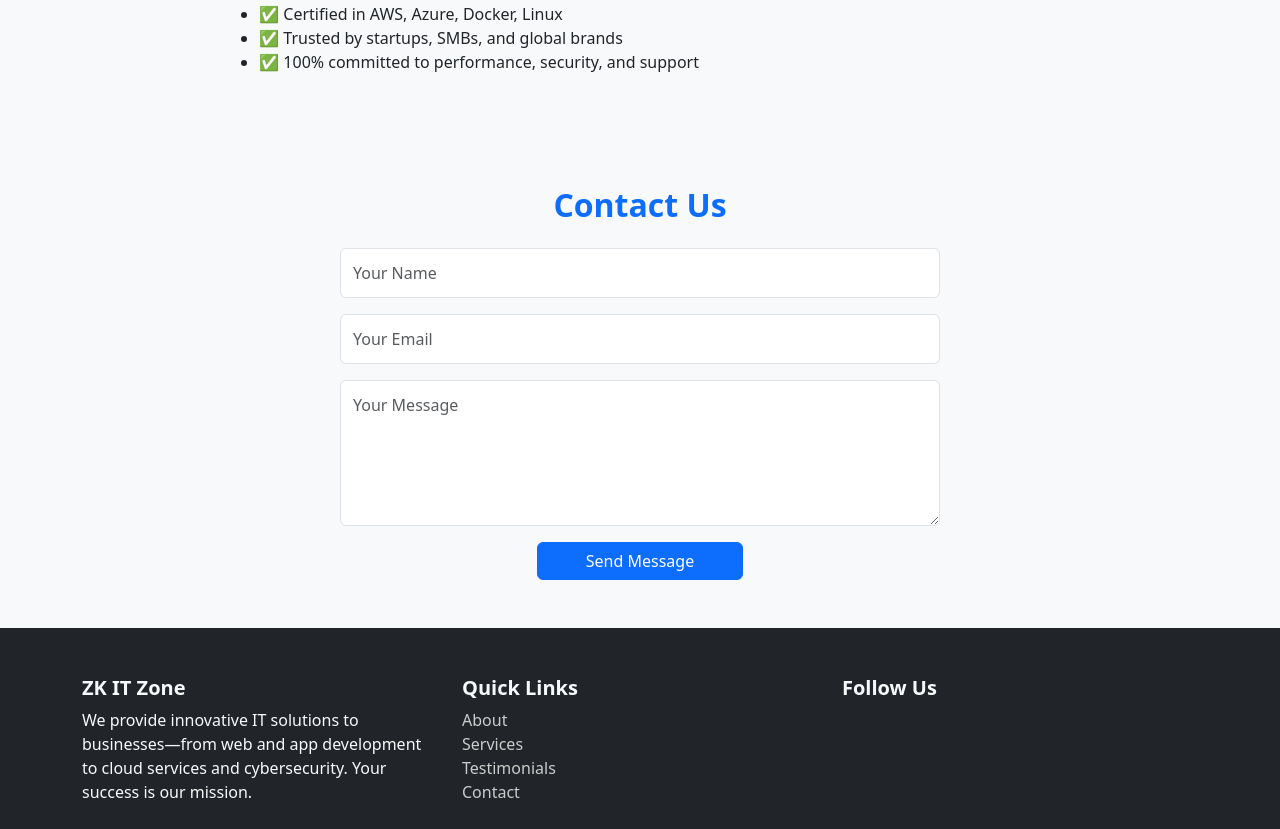
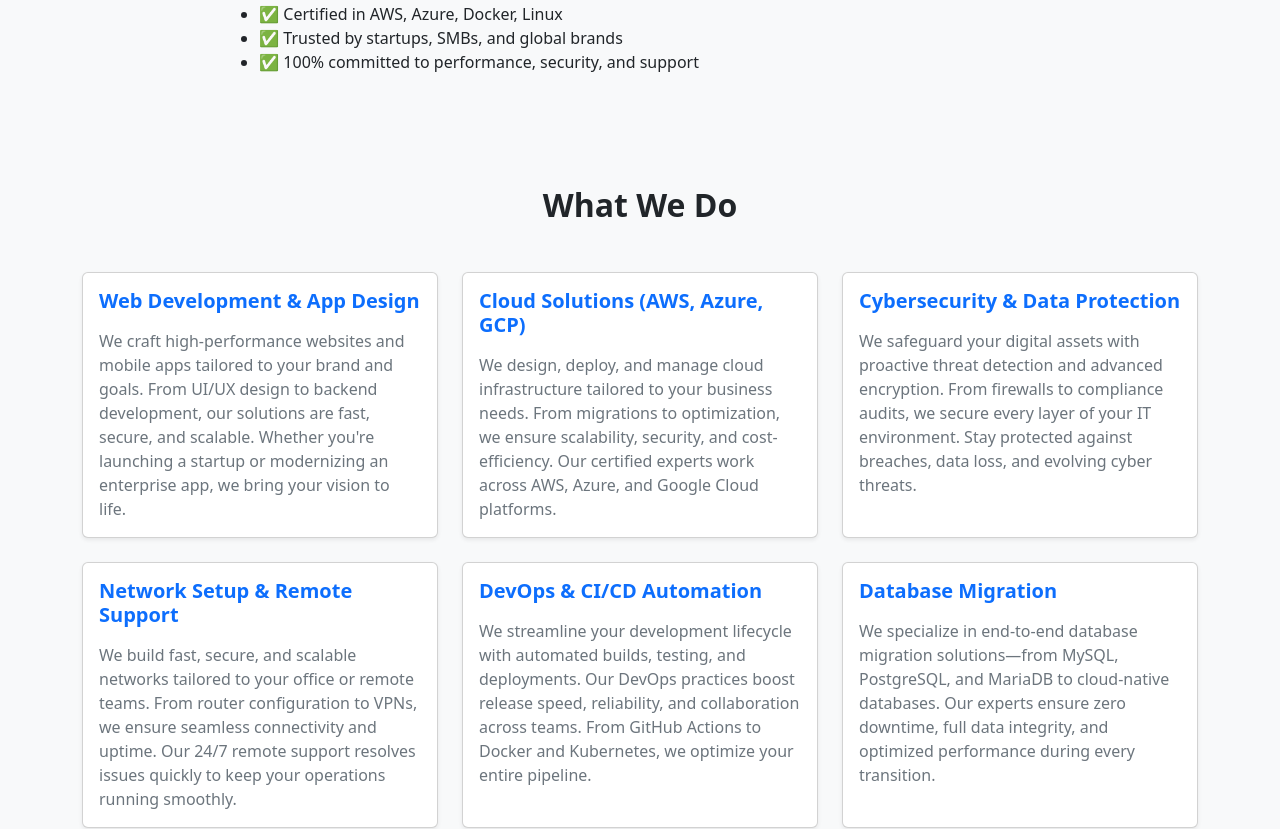
Before and after one commit to DevOpsNazim/zkitzone-landing, a React (Create React App) app: page / in a window 1280 px wide. Shown: the part 1160-1989 px from the top of the page. Built offline with nearby package versions, Linux system fonts and the light colour scheme.

Commit message:
Services page final edit

```diff
--- a/src/App.js
+++ b/src/App.js
@@ -3,8 +3,8 @@ import Hero from "./components/Hero";
 import { Navbar } from "./components/Navbar";
 import { About } from "./components/About";
 import { Footer } from "./components/Footer";
-import {Contact} from "./components/Contact"
-
+import { Contact } from "./components/Contact";
+import { Services } from "./components/Services";
 
 function App() {
   return (
@@ -12,8 +12,9 @@ function App() {
       <Navbar />
       <Hero />
       <About />
+      <Services />
       <Contact />
-      <Footer/>
+      <Footer />
     </>
   );
 }
```
